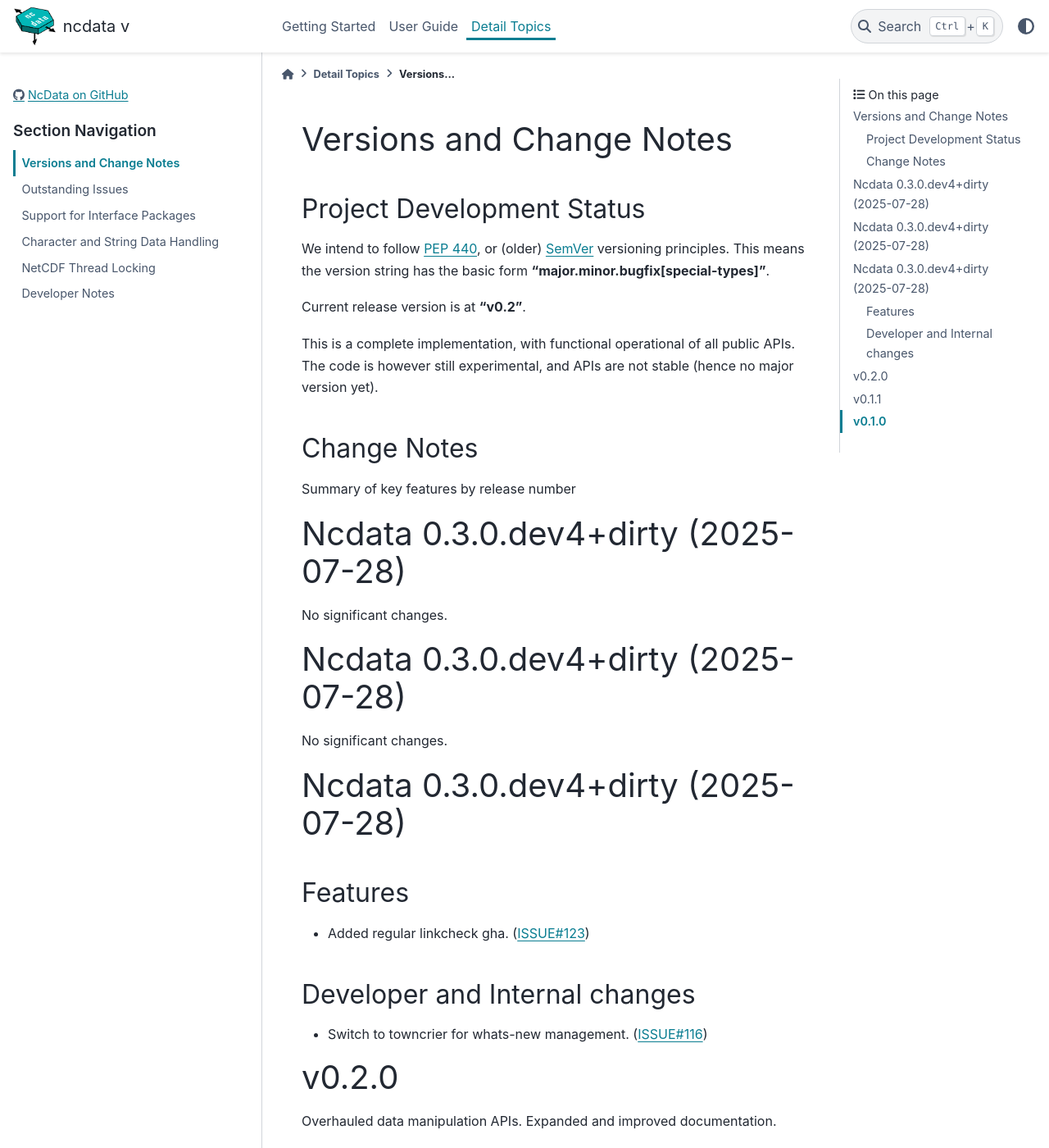
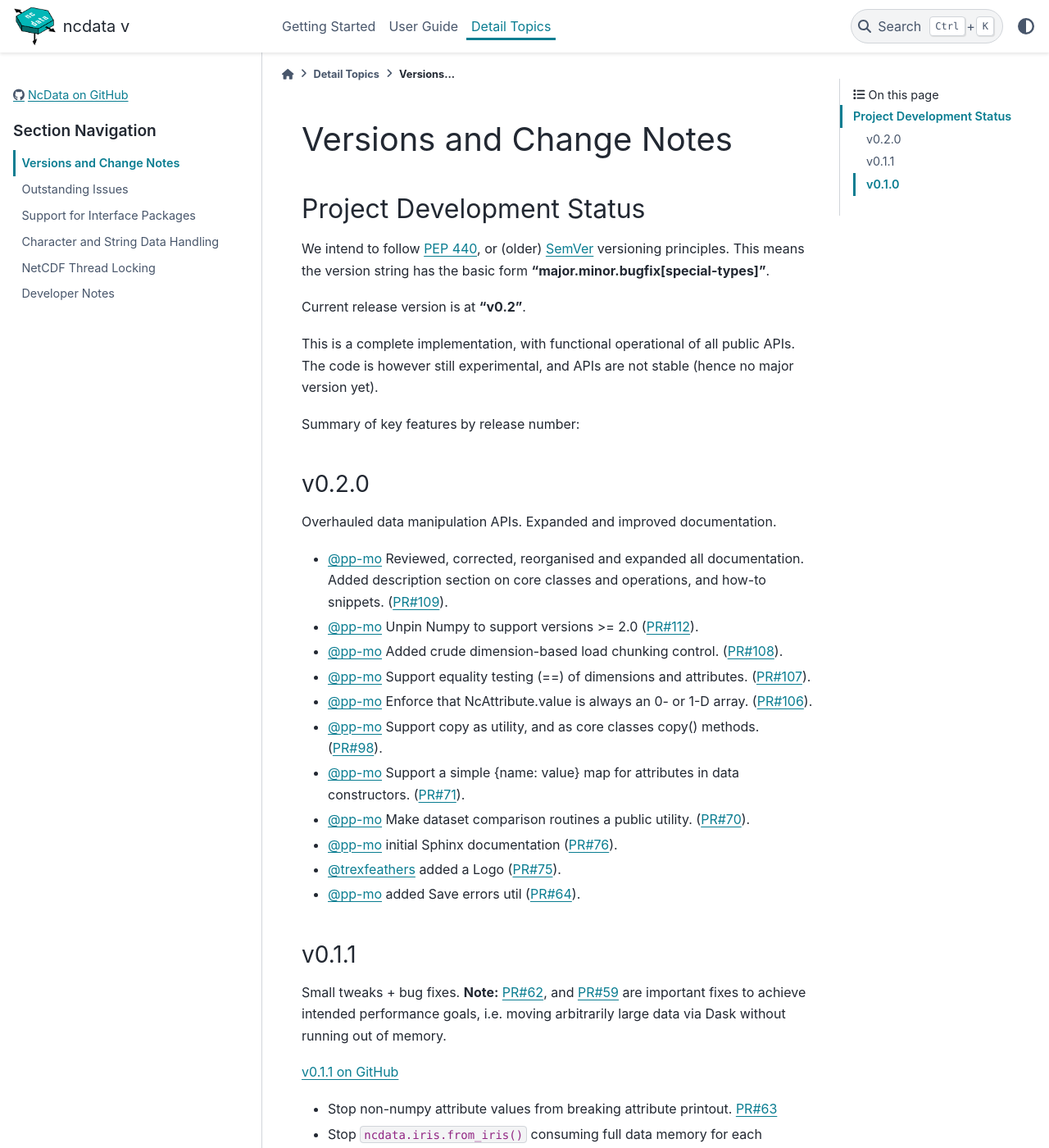
Before and after one commit to pp-mo/ncdata, a Sphinx documentation site: the page built from docs/change_log.rst, in a window 1280 px wide and 1400 px high. Shown: the whole window at 82% size. Built offline with Sphinx 7.4.7 and the PyData theme 0.15.4, drawn with Linux system fonts in a browser that asks for light colours; pages that are not in the unit, such as notebooks, are missing from menus; the version number could not be read and is left out.

Commit message:
Align changelog section levels with enclosing docs.

```diff
--- a/docs/change_log.rst
+++ b/docs/change_log.rst
@@ -19,41 +19,12 @@ The code is however still experimental, and APIs are not stable
 
 .. _change_notes:
 
-Change Notes
-------------
-Summary of key features by release number
+Summary of key features by release number:
 
 .. towncrier release notes start
 
-Ncdata 0.3.0.dev4+dirty (2025-07-28)
-====================================
-
-No significant changes.
-
-
-Ncdata 0.3.0.dev4+dirty (2025-07-28)
-====================================
-
-No significant changes.
-
-
-Ncdata 0.3.0.dev4+dirty (2025-07-28)
-====================================
-
-Features
---------
-
-- Added regular linkcheck gha. (`ISSUE#123 <https://github.com/pp-mo/ncdata/pull/123>`_)
-
-
-Developer and Internal changes
-------------------------------
-
-- Switch to towncrier for whats-new management. (`ISSUE#116 <https://github.com/pp-mo/ncdata/pull/116>`_)
-
-
 v0.2.0
-======
+~~~~~~
 Overhauled data manipulation APIs.  Expanded and improved documentation.
 
 * `@pp-mo`_ Reviewed, corrected, reorganised and expanded all documentation.
@@ -92,7 +63,7 @@ Overhauled data manipulation APIs.  Expanded and improved documentation.
 
 
 v0.1.1
-======
+~~~~~~
 Small tweaks + bug fixes.
 **Note:** `PR#62 <https://github.com/pp-mo/ncdata/pull/62>`_, and
 `PR#59 <https://github.com/pp-mo/ncdata/pull/59>`_ are important fixes to
@@ -115,7 +86,7 @@ i.e. moving arbitrarily large data via Dask without running out of memory.
 
 
 v0.1.0
-======
+~~~~~~
 First release
 
 `v0.1.0 on GitHub <https://github.com/pp-mo/ncdata/releases/tag/v0.1.0>`_
--- a/pyproject.toml
+++ b/pyproject.toml
@@ -89,6 +89,7 @@ package_dir = "lib"
 directory = "docs/changelog_fragments"
 filename = "docs/change_log.rst"
 issue_format = "`ISSUE#{issue} <https://github.com/pp-mo/ncdata/pull/{issue}>`_"
+underlines = ["~", "^", "*", "+"]
 
 [[tool.towncrier.type]]
 directory = "feat"
@@ -109,3 +110,8 @@ showcontent = true
 directory = "dev"
 name = "Developer and Internal changes"
 showcontent = true
+
+[[tool.towncrier.type]]
+directory = "misc"
+name = "Developer and Internal changes"
+showcontent = true
```
